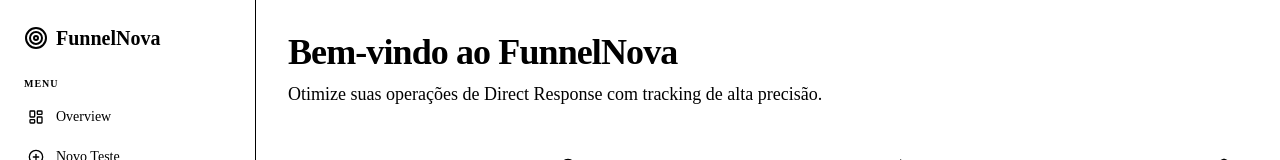
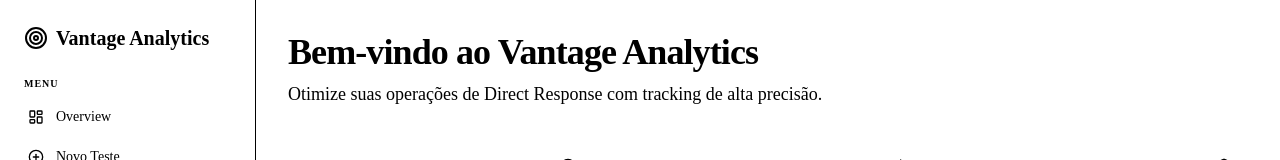
Before and after one commit to GuizeraOn/Vantage-Analytics, a Next.js app: page / in a window 1280 px wide. Shown: the top 160 px of the page. Built offline with nearby package versions, Linux system fonts and the light colour scheme; no server answers; the database is empty.

Commit message:
chore: rename to Vantage Analytics and prepare for push

```diff
--- a/package.json
+++ b/package.json
@@ -20,6 +20,7 @@
     "react": "19.2.4",
     "react-dom": "19.2.4",
     "react-hook-form": "^7.76.0",
+    "recharts": "^3.8.1",
     "shadcn": "^4.7.0",
     "tailwind-merge": "^3.6.0",
     "tw-animate-css": "^1.4.0",
--- a/src/app/layout.tsx
+++ b/src/app/layout.tsx
@@ -14,8 +14,8 @@
 });
 
 export const metadata: Metadata = {
-  title: "Funnel Tracker | Performance Analytics",
-  description: "A/B test tracking and performance analytics for direct response funnels.",
+  title: "Vantage Analytics | Performance Dashboard",
+  description: "Advanced A/B test tracking and performance analytics for direct response funnels.",
 };
 
 export default function RootLayout({
--- a/src/app/page.tsx
+++ b/src/app/page.tsx
@@ -11,7 +11,7 @@
     <div className="p-8 space-y-8">
       <div className="flex flex-col gap-2">
         <h1 className="text-4xl font-bold tracking-tight text-foreground">
-          Bem-vindo ao <span className="text-primary">FunnelNova</span>
+          Bem-vindo ao <span className="text-primary">Vantage Analytics</span>
         </h1>
         <p className="text-muted-foreground text-lg">
           Otimize suas operações de Direct Response com tracking de alta precisão.
--- a/src/components/layout/sidebar.tsx
+++ b/src/components/layout/sidebar.tsx
@@ -14,7 +14,7 @@
       <div className="p-6">
         <Link href="/" className="flex items-center gap-2 font-bold text-xl text-primary">
           <Target className="w-6 h-6" />
-          <span>FunnelNova</span>
+          <span>Vantage Analytics</span>
         </Link>
       </div>
 
```
Also changed, not shown: .planning/ROADMAP.md, .planning/STATE.md, .planning/phase-2/2-SUMMARY.md (added), .planning/phase-2/2-VERIFICATION.md (added), .planning/v1-MILESTONE-AUDIT.md (added), 2 other files (tests, documents, lock files or other folders).
